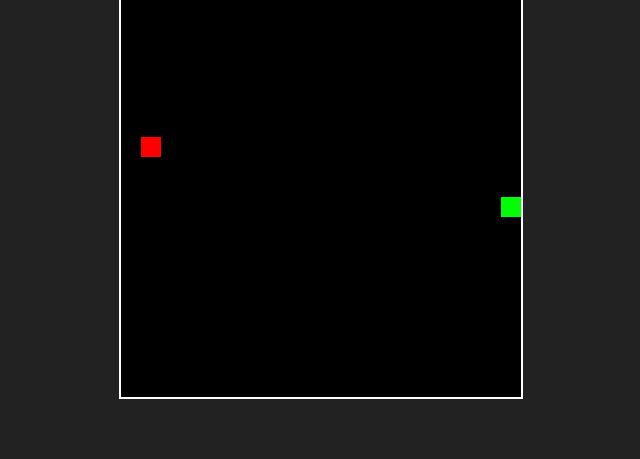
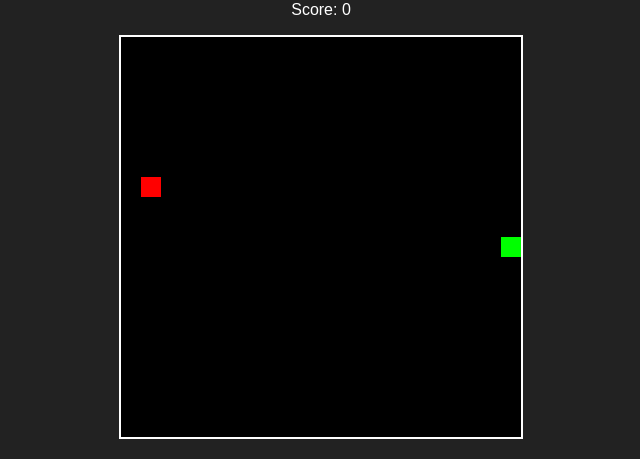
Before and after one commit to littleboyate/snaek, a plain HTML site: page index.html in a window 1280 px wide. Shown: the part 73-532 px from the top of the page, without its empty margins (319-959 px from the left). Drawn offline with Linux system fonts and the light colour scheme.

Commit message:
Update index.html

```diff
--- a/index.html
+++ b/index.html
@@ -7,6 +7,9 @@
     <link rel="stylesheet" href="style.css">
 </head>
 <body>
+<h1>Snake Game</h1>
+<p id="score">Score: 0</p>
+<canvas id="gameCanvas"></canvas>
     <h1>Snake Game</h1>
     <canvas id="gameCanvas"></canvas>
     <script src="script.js"></script>
```
